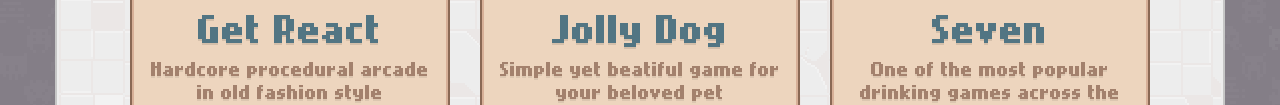
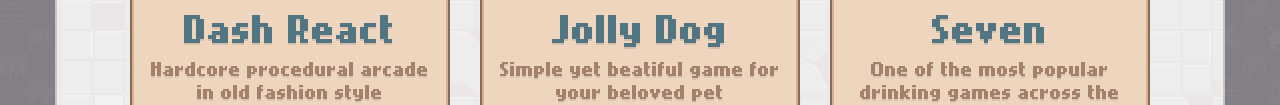
Before and after one commit to crashinvaders/crashinvaders-site, a plain HTML site: page site/index.html in a window 1280 px wide. Shown: the part 757-862 px from the top of the page. Drawn offline with nearby package versions, Linux system fonts and the light colour scheme.

Commit message:
Get react -> dash react

```diff
--- a/site/index.html
+++ b/site/index.html
@@ -71,7 +71,7 @@
 			  </div>
               <img class="thumb-icon" src="img/icon-getreact.png"/>
 			</div>
-            <p class="thumb-title">Get React</p>
+            <p class="thumb-title">Dash React</p>
             <p class="thumb-desc text-center">Hardcore procedural arcade in old fashion style</p>
             <div class="thumb-links-pane">
 				<p class="thumb-available-text">Release soon:</p>
```
